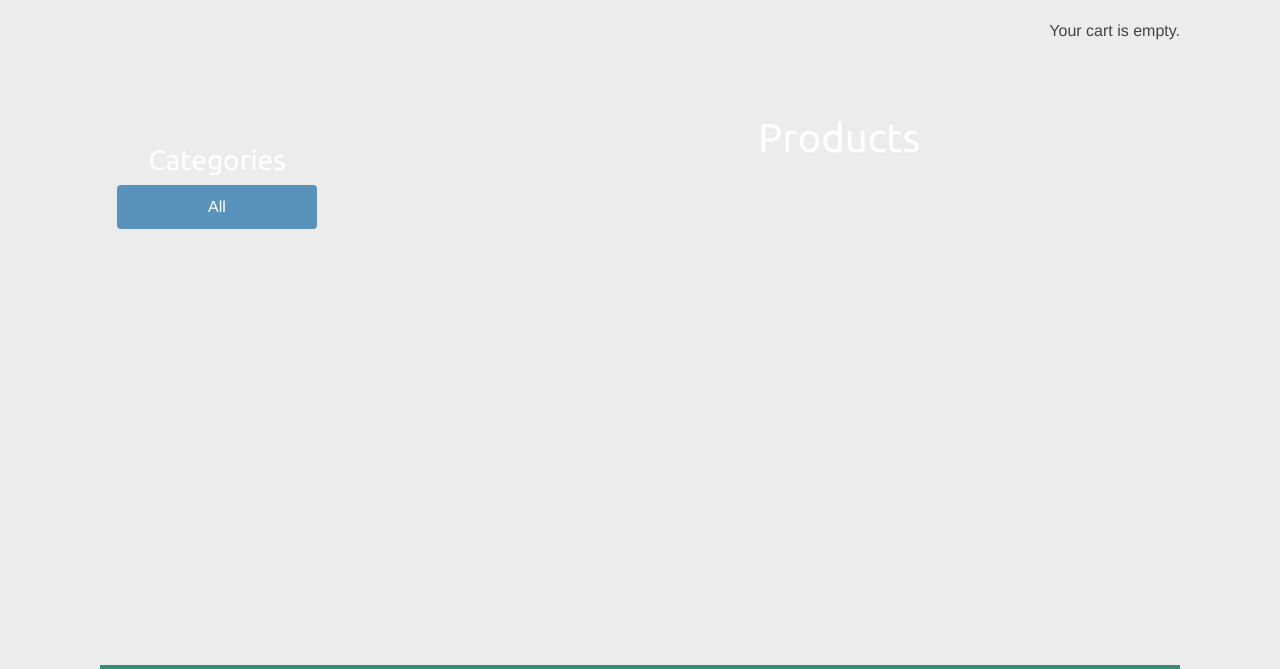
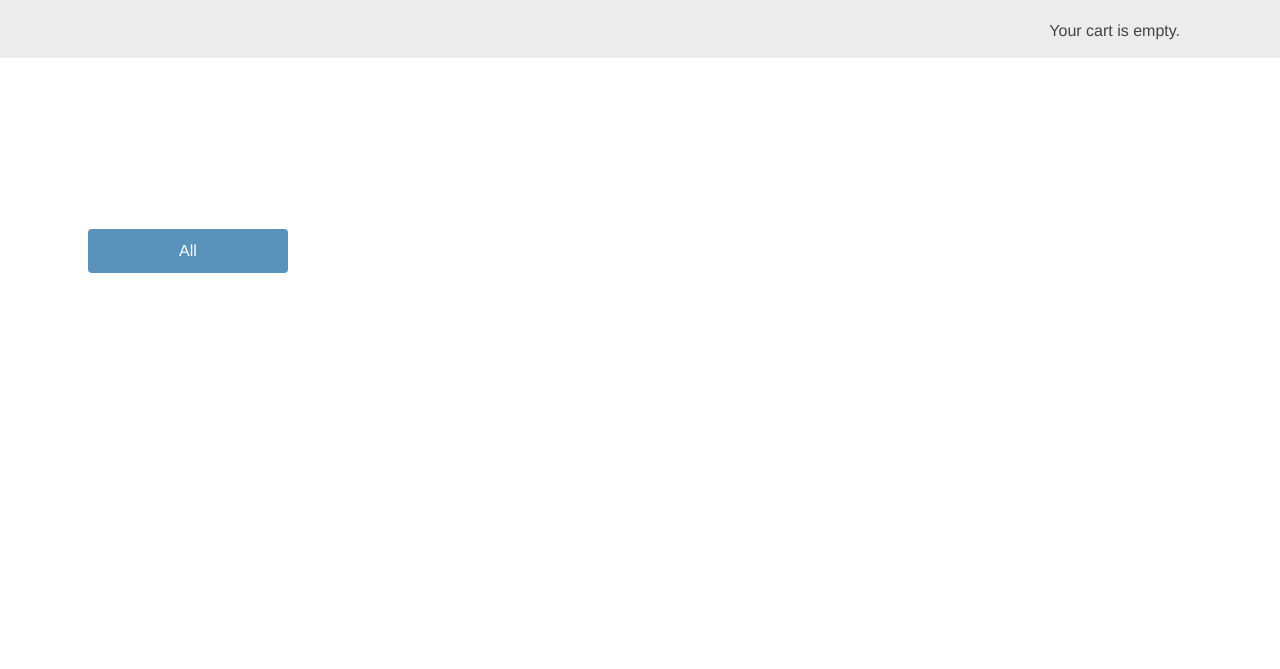
Before and after one commit to ericw1029/erb8ProjShop, a Django app: page / in a window 1280 px wide. Shown: the part 164-833 px from the top of the page. Run offline with Django 5.2, Linux system fonts and the light colour scheme; data that the repository does not hold is empty; some libraries are stand-ins or nearby versions; grey boxes are pictures that could not be loaded.

Commit message:
home page update

```diff
--- a/templates/base.html
+++ b/templates/base.html
@@ -41,6 +41,7 @@
             Your cart is empty.
           {% endif %}
         {% endwith %}
+      </div>
     </div>
     <!-- conent -->
     {% block content %} {% endblock %}
--- a/templates/pages/index.html
+++ b/templates/pages/index.html
@@ -8,7 +8,8 @@
 {% include 'partials/_alert.html' %}
 
 <!-- Showcase -->
-<!-- Showcase -->
+ <div class="container" style="border:transparent 1px solid;">
+    <div class="row">
       <section id="showcase" style="border:transparent 1px solid;">
           <div class="container text-center" style="border:transparent 1px solid;">
             <div id="sidebar">
@@ -24,11 +25,12 @@
                 {% endfor %}
               </ul>
             </div>
+
             <div id="main" class="product-list" style="border:1px transparent solid;">
-
               <h1>{% if category %}{{ category.name }}{% else %}Products{% endif %}</h1>
+              <div class="row">
                 {% for product in products %}
-      <div class="item">
+                  <div class="item" style="border:1px transparent solid;">
                     <a href="{{ product.get_absolute_url }}">
                       <img src="{% if product.image %}{{ product.image.url }}{% else %}{% static 'img/no_image.png' %}{% endif %}">
                     </a>
@@ -39,10 +41,10 @@
                 {% endfor %}
               </div>
             </div>
+          </div>
       </section>
-
-
-
+    </div>
+    <div class="row" style="border:1px solid tansparent;">
       <!-- index page bottom Consulting Services,Inpatient Services,Primary Care Package -->
       <section id="services" class="py-5 bg-secondary text-white">
         <div class="container">
@@ -80,5 +82,10 @@
           </div>
         </div>
       </section>
+    </div>
+ </div>
+
+
+
 
 {% endblock %}
```
Lines whose indentation alone changed are shown as unchanged.
